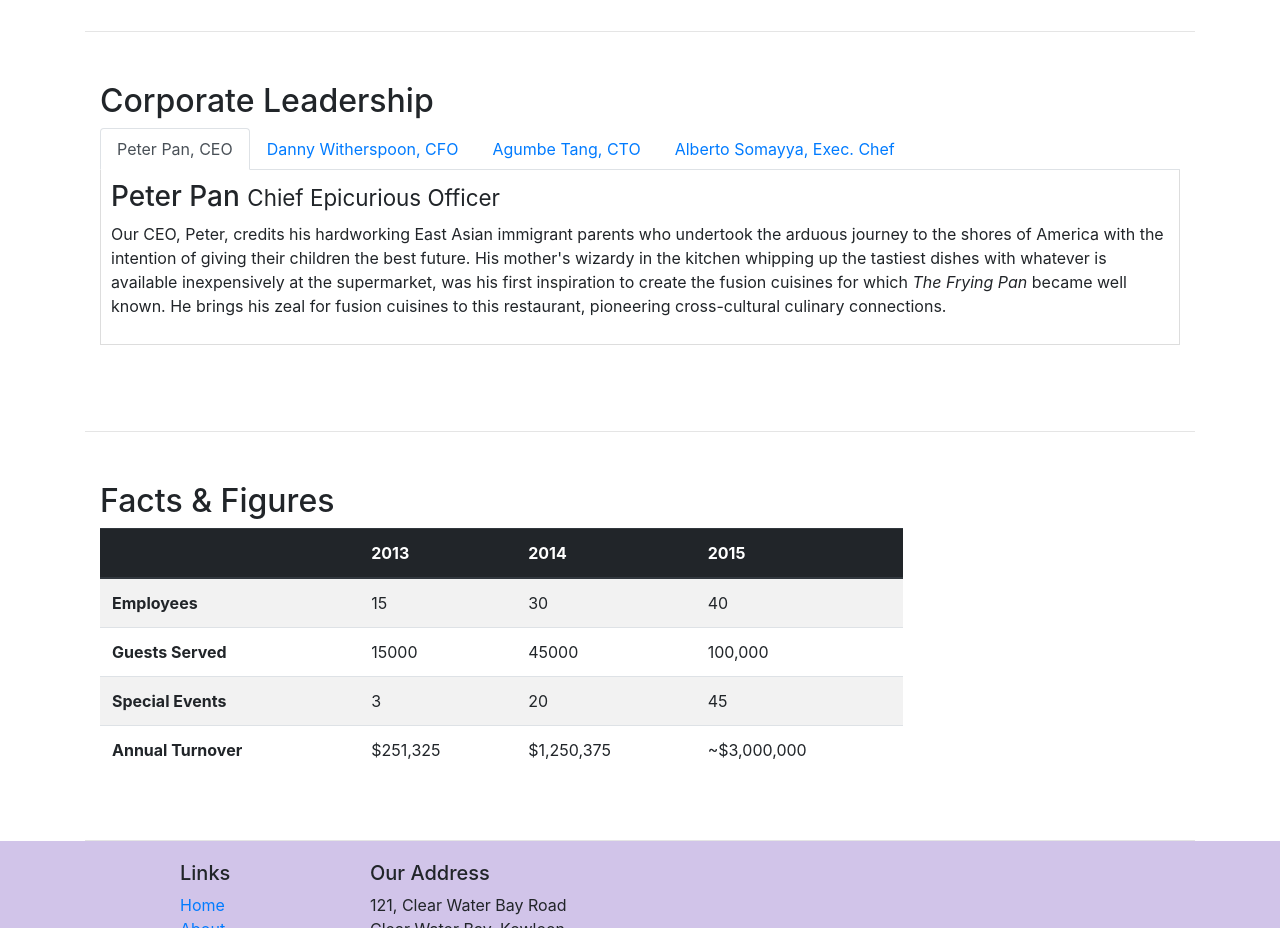
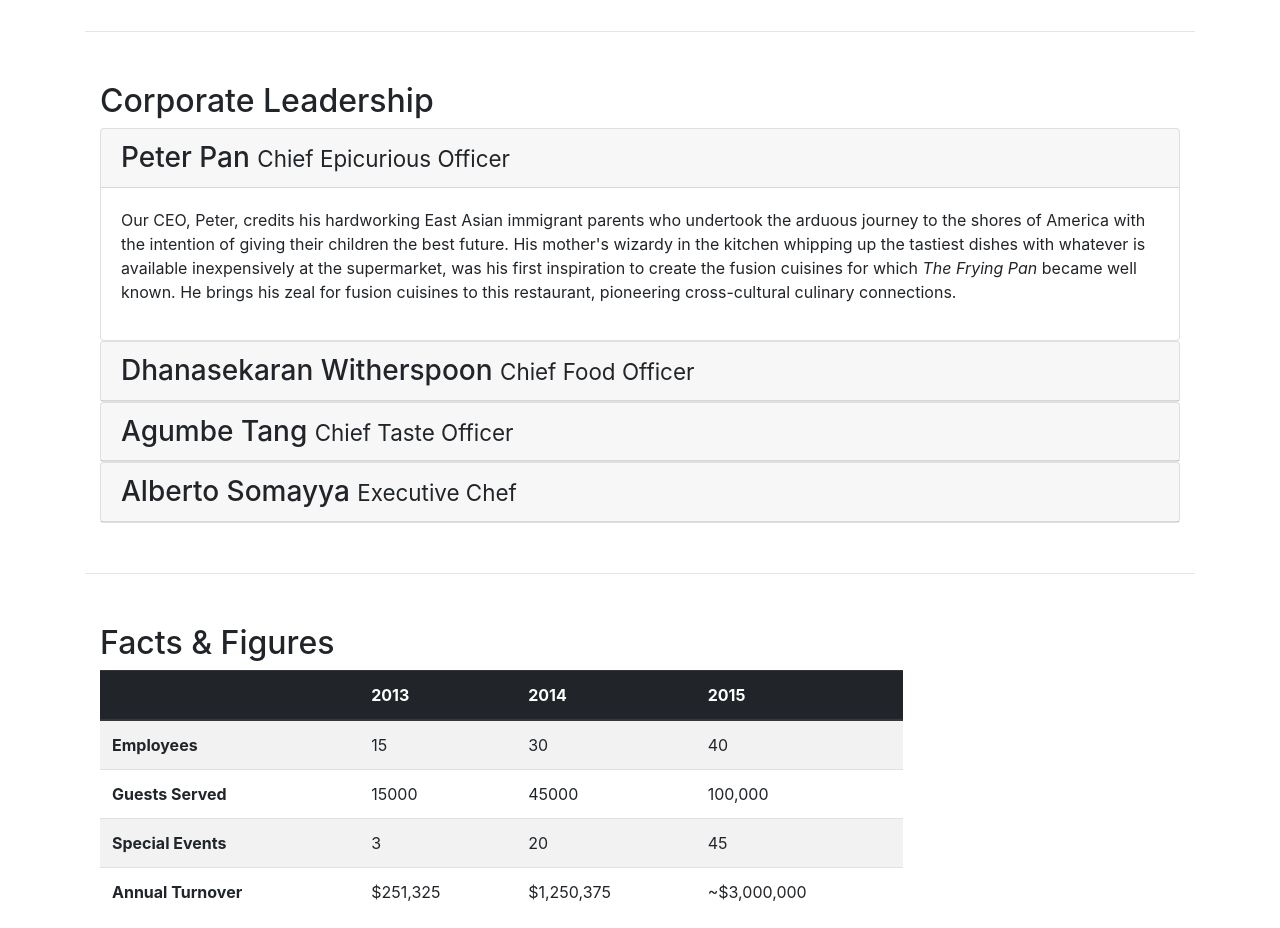
Before and after one commit to oknono/coursera_bootstrap, a website: page aboutus.html in a window 1280 px wide. Shown: the part 940-1868 px from the top of the page. Drawn offline with nearby package versions, Linux system fonts and the light colour scheme.

Commit message:
Replace tabs with accordion

```diff
--- a/aboutus.html
+++ b/aboutus.html
@@ -125,77 +125,109 @@
         <div class="row row-content">
             <div class="col-12">
                 <h2>Corporate Leadership</h2>
-
-                <ul class="nav nav-tabs">
-                    <li class="nav-item">
-                        <a class="nav-link active" href="#peter" role="tab" data-toggle="tab">Peter Pan, CEO</a>
-                    </li>
-                    <li class="nav-item">
-                        <a class="nav-link" href="#danny" role="tab" data-toggle="tab">Danny Witherspoon, CFO</a>
-                    </li>
-                    <li class="nav-item">
-                        <a class="nav-link" href="#agumbe" role="tab" data-toggle="tab">Agumbe Tang, CTO</a>
-                    </li>
-                    <li class="nav-item">
-                        <a class="nav-link" href="#alberto" role="tab" data-toggle="tab">Alberto Somayya, Exec.
-                            Chef</a>
-                    </li>
-                </ul>
-                <div class="tab-content">
-                    <div role="tabpanel" class="tab-pane fade show active" id="peter">
-                        <h3>Peter Pan <small>Chief Epicurious Officer</small></h3>
-                        <p class="d-none d-sm-block">Our CEO, Peter, credits his hardworking East Asian immigrant
+                <div id="accordion">
+                    <div class="card">
+                        <div class="card-header" role="tab" id="peterhead">
+                            <h3 class="mb-0 ">
+                                <a data-toggle="collapse" data-target="#peter">
+                                    Peter Pan <small>Chief Epicurious
+                                        Officer</small>
+                                </a>
+                            </h3>
+                        </div>
+                        <div class="collapse show" id="peter" data-parent="#accordion">
+                            <div class="card-body">
+                                <p class="d-none d-sm-block">Our CEO, Peter, credits his hardworking East Asian
+                                    immigrant
                                     parents
                                     who
-                            undertook the arduous journey to the shores of America with the intention of giving their
+                                    undertook the arduous journey to the shores of America with the intention of giving
+                                    their
                                     children
-                            the best future. His mother's wizardy in the kitchen whipping up the tastiest dishes with
+                                    the best future. His mother's wizardy in the kitchen whipping up the tastiest dishes
+                                    with
                                     whatever
-                            is available inexpensively at the supermarket, was his first inspiration to create the
+                                    is available inexpensively at the supermarket, was his first inspiration to create
+                                    the
                                     fusion
-                            cuisines for which <em>The Frying Pan</em> became well known. He brings his zeal for fusion
+                                    cuisines for which <em>The Frying Pan</em> became well known. He brings his zeal for
+                                    fusion
                                     cuisines
                                     to this restaurant, pioneering cross-cultural culinary connections.</p>
                             </div>
-                    <div role="tabpanel" class="tab-pane fade" id="danny">
-                        <h3>Dhanasekaran Witherspoon <small>Chief Food Officer</small></h3>
+                        </div>
+                    </div>
+                    <div class="card">
+                        <div class="card-header" role="tab" id="dannyhead">
+                            <h3 class="mb-0 ">
+                                <a class="collapsed" data-toggle="collapse" data-target="#danny">
+                                    Dhanasekaran Witherspoon <small>Chief Food Officer</small>
+                                </a>
+                            </h3>
+                        </div>
+                        <div class="collapse" id="danny" data-parent="#accordion">
+                            <div class="card-body">
                                 <p class="d-none d-sm-block">Our CFO, Danny, as he is affectionately referred to by his
                                     colleagues,
-                            comes from a long established family tradition in farming and produce. His experiences
+                                    comes from a long established family tradition in farming and produce. His
+                                    experiences
                                     growing
                                     up on
-                            a farm in the Australian outback gave him great appreciation for varieties of food sources.
+                                    a farm in the Australian outback gave him great appreciation for varieties of food
+                                    sources.
                                     As
                                     he
                                     puts it in his own words, <em>Everything that runs, wins, and everything that stays,
                                         pays!</em>
                                 </p>
                             </div>
-                    <div role="tabpanel" class="tab-pane fade" id="agumbe">
-                        <h3>Agumbe Tang <small>Chief Taste Officer</small></h3>
-                        <p class="d-none d-sm-block">Blessed with the most discerning gustatory sense, Agumbe, our CTO,
-                            personally ensures that every dish that we serve meets his exacting tastes. Our chefs dread
+                        </div>
+                    </div>
+                    <div class="card">
+                        <div class="card-header" role="tab" id="agumbehead">
+                            <h3 class="mb-0 ">
+                                <a class="collapsed" data-toggle="collapse" data-target="#agumbe">
+                                    Agumbe Tang <small>Chief Taste Officer</small>
+                                </a>
+                            </h3>
+                        </div>
+                        <div class="collapse" id="agumbe" data-parent="#accordion">
+                            <div class="card-body">
+                                <p class="d-none d-sm-block">Blessed with the most discerning gustatory sense, Agumbe,
+                                    our CTO,
+                                    personally ensures that every dish that we serve meets his exacting tastes. Our
+                                    chefs dread
                                     the
-                            tongue lashing that ensues if their dish does not meet his exacting standards. He lives by
+                                    tongue lashing that ensues if their dish does not meet his exacting standards. He
+                                    lives by
                                     his
                                     motto, <em>You click only if you survive my lick.</em></p>
                             </div>
-                    <div role="tabpanel" class="tab-pane fade" id="alberto">
-                        <h3>Alberto Somayya <small>Executive Chef</small></h3>
-                        <p class="d-none d-sm-block">Award winning three-star Michelin chef with wide International
+                        </div>
+                    </div>
+                    <div class="card">
+                        <div class="card-header" role="tab" id="albertohead">
+                            <h3 class="mb-0 ">
+                                <a class="collapsed" data-toggle="collapse" data-target="#alberto">
+                                    Alberto Somayya <small>Executive Chef</small>
+                                </a>
+                            </h3>
+                        </div>
+                        <div class="collapse" id="alberto" data-parent="#accordion">
+                            <div class="card-body">
+                                <p class="d-none d-sm-block">Award winning three-star Michelin chef with wide
+                                    International
                                     experience
-                            having worked closely with whos-who in the culinary world, he specializes in creating
+                                    having worked closely with whos-who in the culinary world, he specializes in
+                                    creating
                                     mouthwatering
                                     Indo-Italian fusion experiences. He says, <em>Put together the cuisines from the two
                                         craziest
                                         cultures, and you get a winning hit! Amma Mia!</em></p>
                             </div>
                         </div>
-
-
-
-
-
+                    </div>
+                </div>
             </div>
         </div>
 
```
Lines whose indentation alone changed are shown as unchanged.
